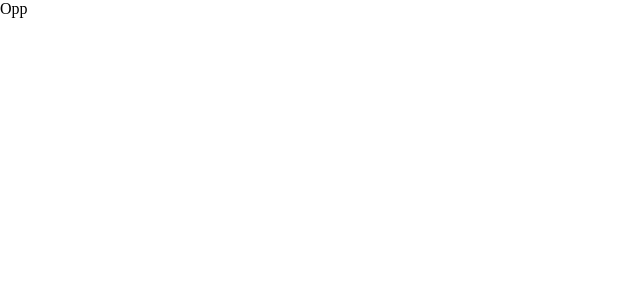
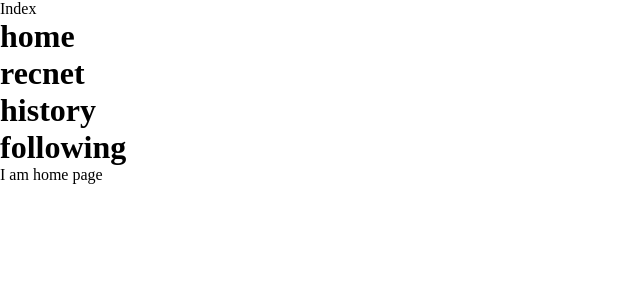
Before and after one commit to kashan-iqbal/React-Small-Project-, a React (Create React App) app: page / in a window 1280 px wide. Shown: the top 300 px of the page, without its empty margins (0-640 px from the left). Built offline with nearby package versions, Linux system fonts and the light colour scheme.

Commit message:
10 project done

```diff
--- a/src/App.js
+++ b/src/App.js
@@ -3,6 +3,7 @@ import logo from './logo.svg';
 import ThemeChanger from './Component/LightDark/ThemeChanger';
 import ScrollPersentage from './Component/Scroll/ScrollPersentage';
 import Opp from './Opp/Opp';
+import { Index } from './Component/Tab/Index';
 // import QrCode from './Component/Qrcode/QrCode';
 // import MainTree from './Component/TreeView/MainTree';
 // import StarRatting from './Component/Ratting/StarRatting';
@@ -23,7 +24,8 @@ function App() {
 {/* <QrCode/> */}
 {/* <ThemeChanger/> */}
 {/* <ScrollPersentage/> */}
-<Opp/>
+{/* <Opp/> */}
+<Index/>
     </div>
   );
 }
--- /dev/null
+++ b/src/Component/Tab/Index.js
@@ -0,0 +1,30 @@
+import React from "react";
+import Tabs from "./Tabs";
+
+export const Index = () => {
+  const obj = [
+    {
+      lable: "home",
+      content: "I am home page",
+    },
+    {
+      lable: "recnet",
+      content: "I am recnet page",
+    },
+    {
+      lable: "history",
+      content: "I am history page",
+    },
+    {
+      lable: "following",
+      content: "I am following page",
+    },
+  ];
+
+  return (
+    <div>
+      Index
+      <Tabs tabs={obj} />
+    </div>
+  );
+};
--- /dev/null
+++ b/src/Component/Tab/Tabs.js
@@ -0,0 +1,26 @@
+import React, { useState } from "react";
+
+const Tabs = ({ tabs, onChange }) => {
+  const [index, setIndex] = useState(0);
+  const handleChange = (id) => {
+    setIndex(id);
+  };
+  return (
+    <>
+      <div className="wapper">
+        <header>
+          {tabs.map((item, idx) => (
+            <h1 key={idx} onClick={() => handleChange(idx)}>
+              {item.lable}
+            </h1>
+          ))}
+        </header>
+        <section className="content">
+          {tabs[index] && tabs[index].content}
+        </section>
+      </div>
+    </>
+  );
+};
+
+export default Tabs;
--- a/src/Opp/Opp.js
+++ b/src/Opp/Opp.js
@@ -1,18 +1,57 @@
 import React from "react";
 
 const Opp = () => {
-  class code {
-    constructor(n) {
-        this.new = n
+  //   class code {
+  //     constructor({ n }) {
+  //       this.new = n;
+  //     }
+
+  //     message(p) {
+  //       return p + " kashan " + this.new;
+  //     }
+  //     static my() {
+  //       console.log(`i am static `);
+  //     }
+  //   }
+  //   const normal = {
+  //     n: "iqbal",
+  //     v: "6",
+  //   };
+
+  //   const a = new code(normal);
+  //   // console.log(a.message("muhammed"));
+  //   console.log(code.my());
+
+  class first {
+    constructor() {
+      console.log(`i am constructor`);
     }
 
-    message(p) {
-      return p + " kashan " + this.new;
+    info() {
+      console.log(`i am info`);
+    }
+
+    info2() {
+      console.log(`i am info 2`);
+    }
+
+    static formula() {
+      console.log(`i am static formula`);
     }
   }
 
-  const a = new code("iqbal");
-console.log(a.message("muhammed"));
+  class second extends first {
+    constructor() {
+      super();
+      super.info2();
+      console.log(`i am second construtor`);
+    }
+  }
+
+  const a = new second();
+
+  a.info();
+
   return <div>Opp</div>;
 };
 
```
Also changed, not shown: src/Component/Tab/Style.css (added).
